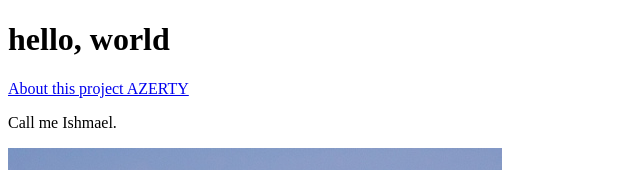
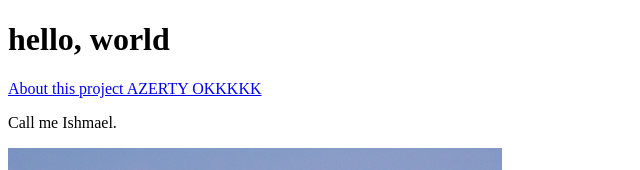
Before and after one commit to KevKev-ui/website, a plain HTML site: page index.html in a window 1280 px wide. Shown: the top 170 px of the page, without its empty margins (0-640 px from the left). Drawn offline with Linux system fonts and the light colour scheme.

Commit message:
Fixed the problem my friend

```diff
--- a/index.html
+++ b/index.html
@@ -5,9 +5,9 @@
   </head>
   <body>
     <h1>hello, world</h1>
-    <a href="about.html">About this project AZERTY</a>
+    <a href="about.html">About this project AZERTY OKKKKK</a>
     <p>Call me Ishmael.</p>
     <img src="images/breaching_whale.jpg">
-    <!-- Add something here to fix trademark -->
+
   </body>
 </html>
```
